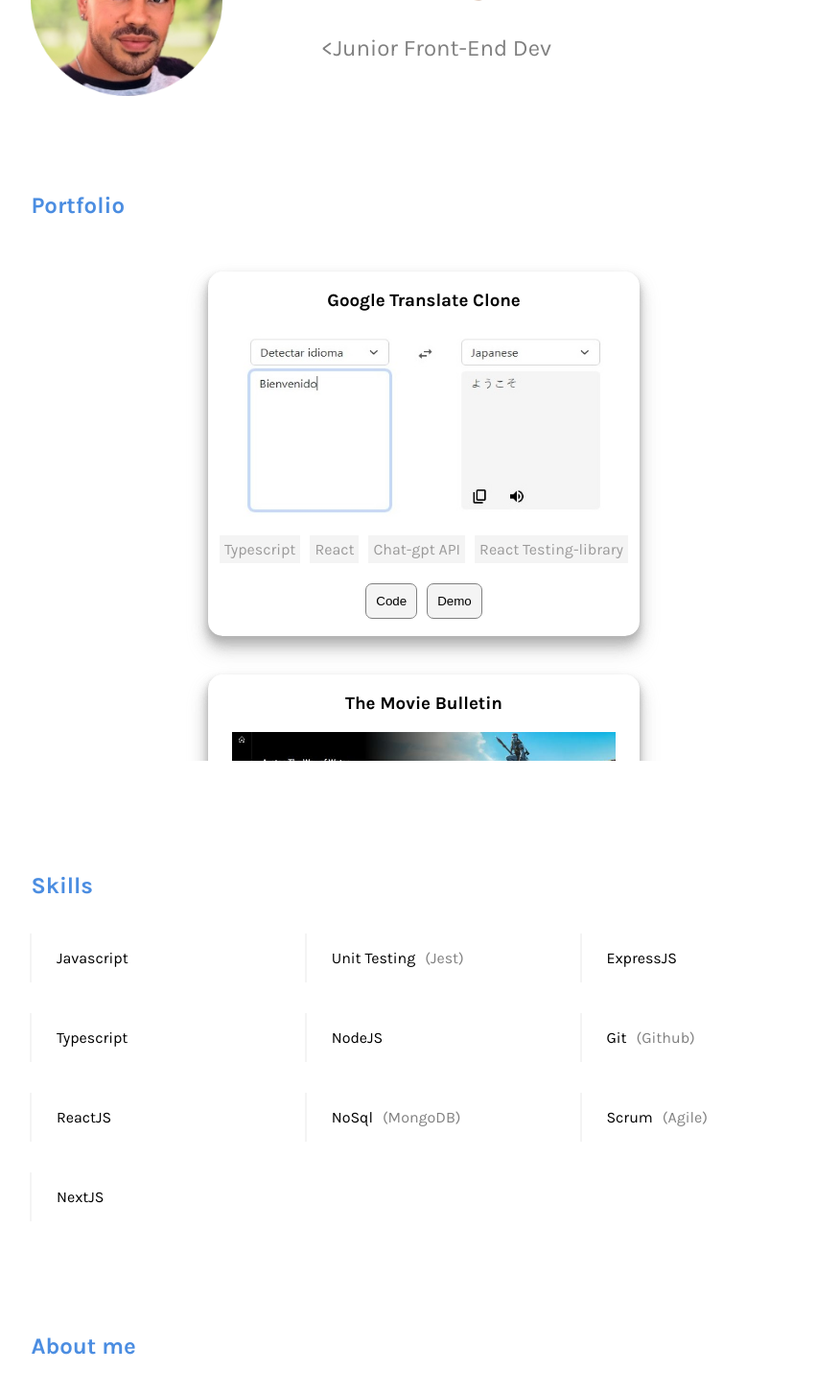
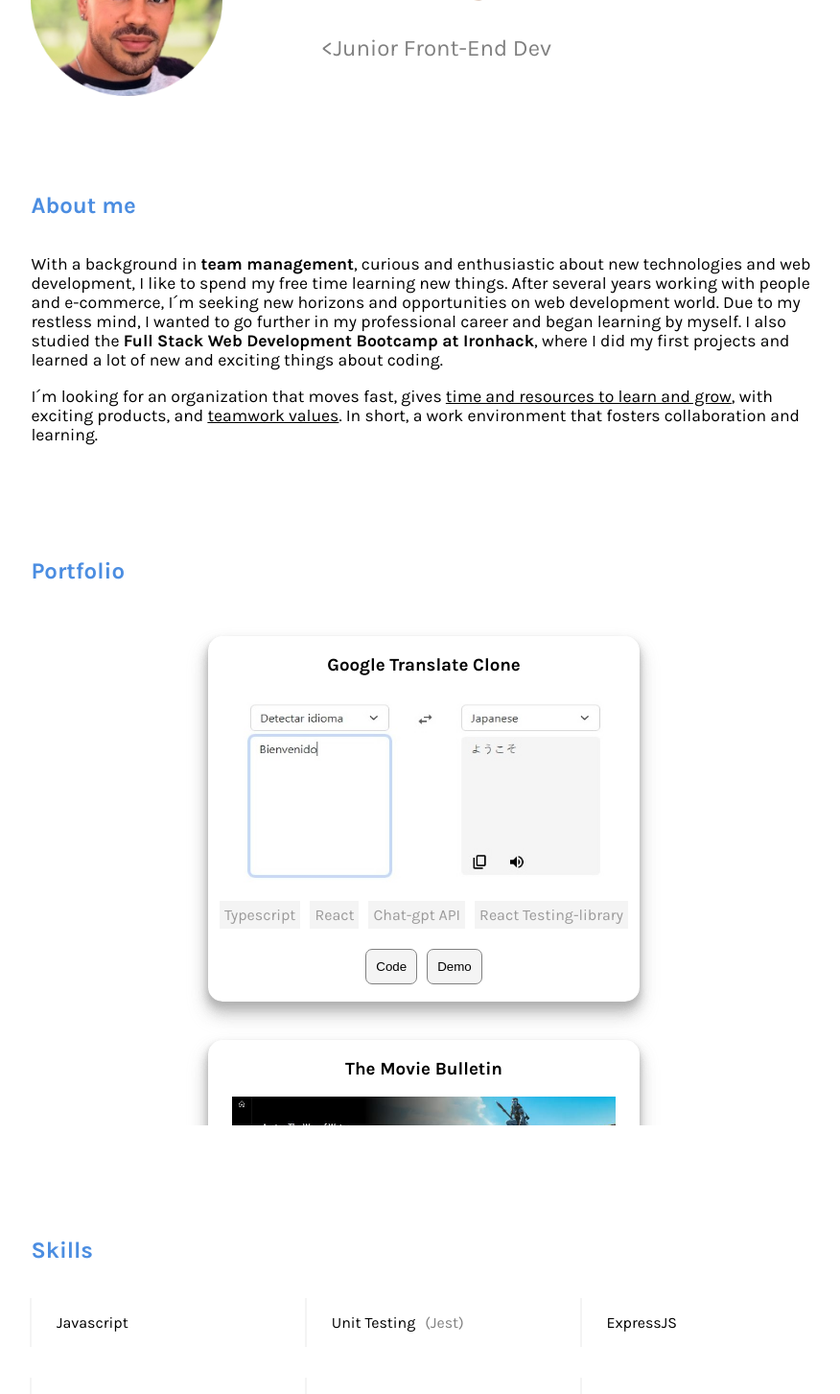
Before and after one commit to yebrai/yebraidev, a Next.js app: page / in a window 1280 px wide. Shown: the part 260-1713 px from the top of the page at 96% size, without its empty margins (198-1074 px from the left). Built offline with nearby package versions, Linux system fonts and the light colour scheme.

Commit message:
about edit

```diff
--- a/src/components/AppAbout/About.jsx
+++ b/src/components/AppAbout/About.jsx
@@ -1,10 +1,8 @@
 import styles from "./About.module.css";
-import Skills from "../AppSkills/Skills";
 
 export default function About() {
   return (
     <>
-      <Skills />
       <h2 id="about">About me</h2>
       <div className={styles.aboutContainer}>
         <p>
--- a/src/pages/index.js
+++ b/src/pages/index.js
@@ -4,6 +4,7 @@ import Portfolio from "@/components/AppPortfolio/Portfolio";
 import About from "@/components/AppAbout/About";
 import Education from "@/components/AppEducation/Education";
 import { NextSeo } from "next-seo";
+import Skills from "@/components/AppSkills/Skills";
 
 export default function Home() {
   return (
@@ -12,8 +13,9 @@ export default function Home() {
       <Navbar />
       <section className="main">
         <Welcome />
+        <About />
         <Portfolio />
-        <About />
+        <Skills />
         <Education />
       </section>
       <footer>© 2023 Ivan Yebra</footer>
```
